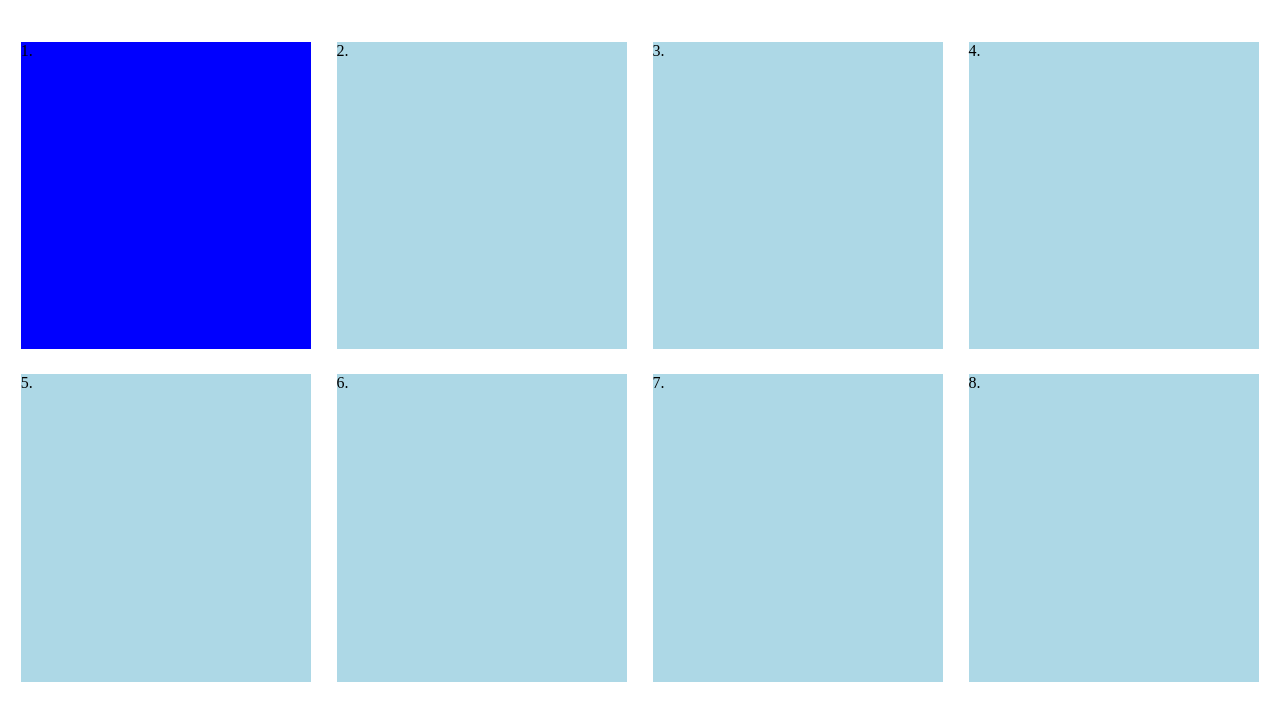
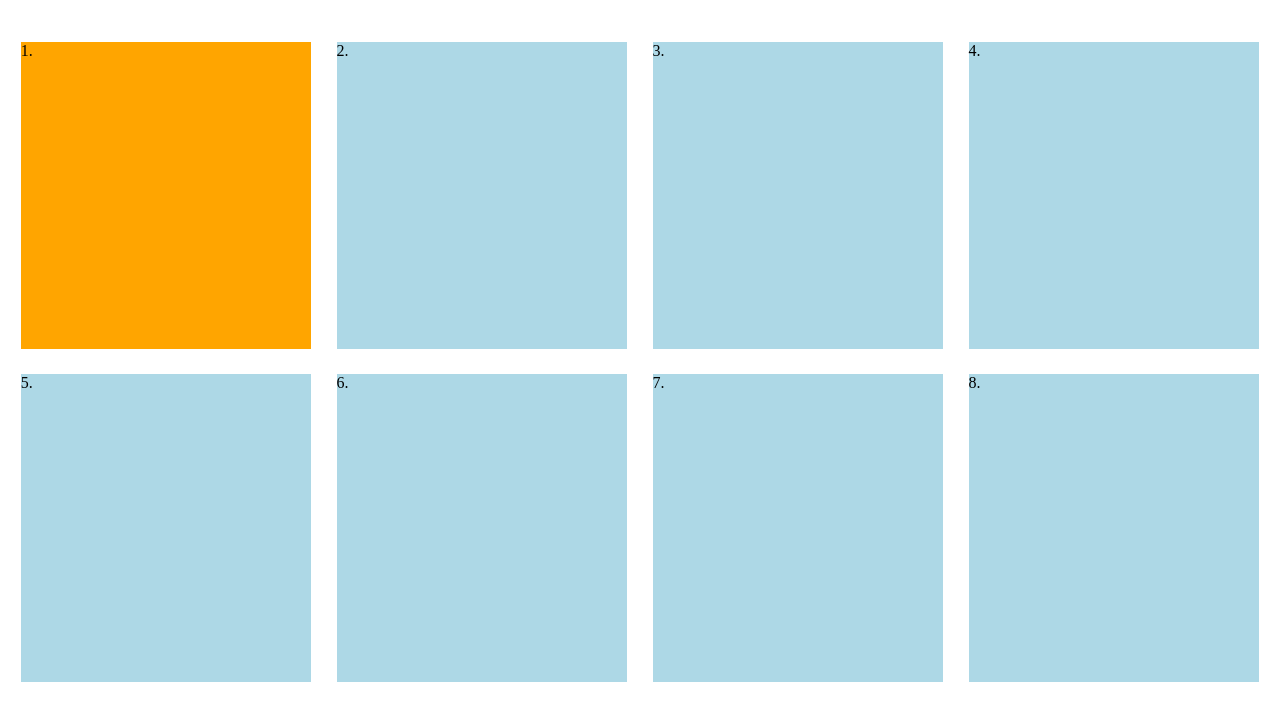
Before and after one commit to EnesY12-bit/EnesY12-bit.github.io, a plain HTML site: page index.html in a window 1280 px wide. Both pictures are taken after a click on the element "1.". Shown: the part 90-794 px from the top of the page. Drawn offline with Linux system fonts and the light colour scheme.

Commit message:
Flip geht - master E

```diff
--- a/css/v1.css
+++ b/css/v1.css
@@ -20,20 +20,31 @@
     text-align: left;
     flex-wrap: wrap;
   }*/
+
 .grid-item{
 background: lightblue;
 float: left;
 height: 24vw;
 margin: 1%;
 width: 23%;
+perspective: 1000px;
+transform-style: preserve-3d;
+transition: transform .5s;
+}
+.grid-item:active{
+  transform: scale(0.97);
+  transition: transform .2s;
 }
 .grid-item:hover{
     /*  border: 1px solid black;*/
     box-shadow: inset 0px 0px 0px 2px red;
     box-sizing: border-box;
 }
-.flipped{
-    background-color: blue;
+.flip{
+    background-color: orange;
+}
+.memory-card.flip {
+  transform: rotateY(180deg);
 }
 .page-title {
   color: #FF6D00;
--- a/index.html
+++ b/index.html
@@ -9,7 +9,7 @@
 <body>
     <h1 class="page-title">Memory_Game N1</h1>
     <div class="grid-container">
-        <div class="grid-item flipped">1.</div>
+        <div class="grid-item ">1.</div>
         <div class="grid-item">2.</div>
         <div class="grid-item">3.</div>
         <div class="grid-item">4.</div>
--- a/js/v1.js
+++ b/js/v1.js
@@ -6,3 +6,9 @@ for(const i of c){
         console.log("klick")
     })
 }
+
+function flipCard() {
+  this.classList.toggle('flip');
+}
+
+c.forEach(c => c.addEventListener('click', flipCard));
```
